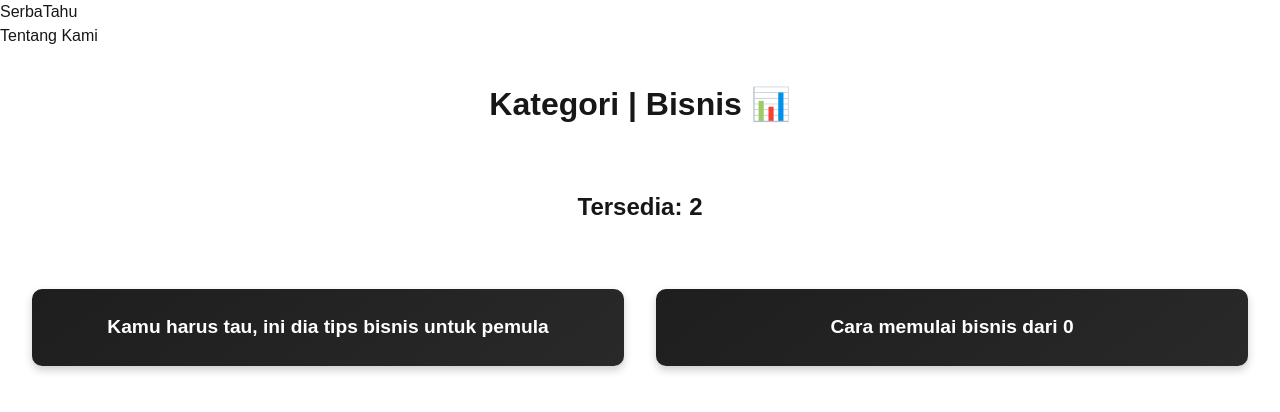
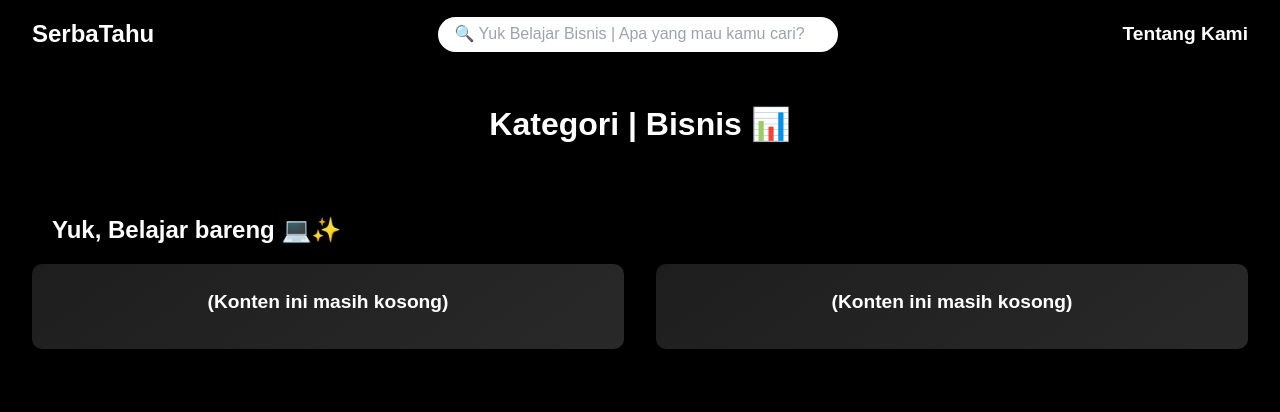
Before and after one commit to IndoNusaCorp/SerbaTahu.id, a Next.js app: page /bisnis in a window 1280 px wide. Shown: the top 412 px of the page. Built offline with nearby package versions, Linux system fonts and the light colour scheme.

Commit message:
Update page.tsx

```diff
--- a/src/app/bisnis/page.tsx
+++ b/src/app/bisnis/page.tsx
@@ -2,31 +2,112 @@
 
 import Link from "next/link";
 import { useState } from "react";
+import { Analytics } from "@vercel/analytics/react";
+import { SpeedInsights } from "@vercel/speed-insights/next";
 
-export default function bisnis() {
+export default function Bisnis () {
   const [isMenuOpen, setIsMenuOpen] = useState(false);
+  const [searchQuery, setSearchQuery] = useState("");
   const toggleMenu = () => setIsMenuOpen(!isMenuOpen);
 
-  // Array kategori konten
-  const categories = [
-    { name: "Kamu harus tau, ini dia tips bisnis untuk pemula", href: "" },
-    { name: "Cara memulai bisnis dari 0", href: "" }
+  // Data discovery items
+  const discoveryItems = [
+    {
+      title: "(Konten ini masih kosong)",
+      href: "",
+    },
+    {
+      title: "(Konten ini masih kosong)",
+      description: "",
+      href: "",
+    },
   ];
 
-  // Menghitung jumlah konten yang tersedia
-  const contentCount = categories.length;
+  // Filter logic
+  const filteredDiscoveryItems = discoveryItems.filter((item) =>
+    `${item.title} ${item.description}`
+      .toLowerCase()
+      .includes(searchQuery.toLowerCase())
+  );
 
   return (
-    <div className="bg-black text-white min-h-screen p-0 m-0">
-      {/* Navbar */}
-      <nav className="flex justify-between items-center py-4 px-8 bg-black shadow-md">
-        <div className="text-left">
-          <Link href="/" className="text-xl font-bold text-white transition-colors hover:text-gray-300">
+    <div
+      className="content-all-container"
+      style={{
+        backgroundColor: "black",
+        color: "white",
+        minHeight: "100vh",
+        padding: "0",
+        margin: "0",
+      }}
+    >
+
+      {/* Navbar & Search Bar */}
+      <nav
+        className="navbar"
+        style={{
+          display: "flex",
+          justifyContent: "space-between",
+          alignItems: "center",
+          padding: "1rem 2rem",
+          background: "black",
+          boxShadow: "0 4px 6px rgba(0, 0, 0, 0.2)",
+        }}
+      >
+        <div className="navbar-brand" style={{ textAlign: "left" }}>
+          <Link
+            href="/"
+            className="navbar-logo"
+            style={{
+              fontSize: "1.5rem",
+              fontWeight: "bold",
+              textDecoration: "none",
+              color: "white",
+              transition: "color 0.3s ease",
+            }}
+          >
             SerbaTahu
           </Link>
         </div>
-        <div className="flex gap-6">
-          <Link href="/about-us" className="text-lg font-semibold text-white transition-colors hover:text-gray-300">
+        <div
+          className="search-component"
+          style={{
+            display: "flex",
+            cursor: "pointer",
+            backgroundColor: "white",
+            width: "400px",
+            height: "35px",
+            borderRadius: "25px",
+          }}
+        >
+          <input
+            type="text"
+            placeholder="🔍 Yuk Belajar Bisnis | Apa yang mau kamu cari?"
+            value={searchQuery}
+            onChange={(e) => setSearchQuery(e.target.value)}
+            style={{
+              width: "100%",
+              border: "none",
+              background: "transparent",
+              padding: "0 1rem",
+              outline: "none",
+              color: "black",
+              fontSize: "1rem",
+            }}
+          />
+        </div>
+        <div className="navbar-links" style={{ display: "flex", gap: "1.5rem" }}>
+          <Link
+            href="/about-us"
+            className="navbar-item"
+            style={{
+              fontSize: "1.2rem",
+              fontWeight: "bold",
+              textDecoration: "none",
+              color: "white",
+              transition: "color 0.3s ease",
+            }}
+          >
             Tentang Kami
           </Link>
         </div>
@@ -45,63 +126,78 @@ export default function bisnis() {
         Kategori | Bisnis 📊
       </div>
 
-      {/* Total konten yang tersedia */}
+      {/* Content */}
       <div
-        className="available-content-count"
+        className="discovery-section"
+        style={{ padding: "2rem"}}
+      >
+        <div
           style={{
-          textAlign: "center",
+            marginBottom: "1rem",
+            color: "white",
+            fontWeight: "bold",
             fontSize: "1.5rem",
-          marginTop: "-3px",
-          fontWeight: "bold",
-          padding: "2rem 0",
+            marginLeft: "20px",
           }}
         >
-        Tersedia:{" "}
-        <span className="text-blue-500 font-semibold">{contentCount}</span>
+          Yuk, Belajar bareng 💻✨
         </div>
 
-      {/* Content */}
         <div
-        className="content-section"
+          className="discovery-grid"
           style={{
             display: "grid",
-          gridTemplateColumns: "repeat(auto-fit, minmax(200px, 1fr))",
+            gridTemplateColumns: "repeat(auto-fit, minmax(250px, 1fr))",
             gap: "2rem",
-          padding: "2rem",
           }}
         >
-        {categories.map((category) => (
+          {filteredDiscoveryItems.length > 0 ? (
+            filteredDiscoveryItems.map((item) => (
               <Link
-            href={category.href}
-            key={category.name}
-            className="section-item"
+                key={item.title}
+                href={item.href}
+                className="discovery-item"
                 style={{
                   textDecoration: "none",
                   background: "linear-gradient(145deg, #1e1e1e, #292929)",
                   color: "white",
                   padding: "1.5rem",
                   borderRadius: "10px",
-              fontSize: "1.2rem",
-              fontWeight: "bold",
-              textAlign: "center",
                   boxShadow: "0 4px 8px rgba(0, 0, 0, 0.2)",
                   transition: "transform 0.3s ease, box-shadow 0.3s ease",
+                  display: "flex",
+                  flexDirection: "column",
+                  justifyContent: "center",
+                  alignItems: "center",
+                  textAlign: "center",
                 }}
                 onMouseEnter={(e) => {
                   e.currentTarget.style.transform = "scale(1.05)";
-              e.currentTarget.style.boxShadow =
-                "0 8px 16px rgba(0, 0, 0, 0.4)";
+                  e.currentTarget.style.boxShadow = "0 8px 16px rgba(0, 0, 0, 0.4)";
                 }}
                 onMouseLeave={(e) => {
                   e.currentTarget.style.transform = "scale(1)";
-              e.currentTarget.style.boxShadow =
-                "0 4px 8px rgba(0, 0, 0, 0.2)";
+                  e.currentTarget.style.boxShadow = "0 4px 8px rgba(0, 0, 0, 0.2)";
                 }}
               >
-            {category.name}
+                <div style={{ fontSize: "1.2rem", fontWeight: "bold", marginBottom: "0.5rem" }}>
+                  {item.title}
+                </div>
+                <div style={{ fontSize: "0.9rem", color: "#ccc" }}>
+                  {item.description}
+                </div>
               </Link>
-        ))}
+            ))
+          ) : (
+            <div style={{ color: "white", textAlign: "center", gridColumn: "1/-1" }}>
+              Tidak ditemukan hasil untuk "{searchQuery}"
             </div>
+          )}
+        </div>
+      </div>
+
+      <Analytics />
+      <SpeedInsights />
     </div>
   );
 }
```
Lines whose indentation alone changed are shown as unchanged.
